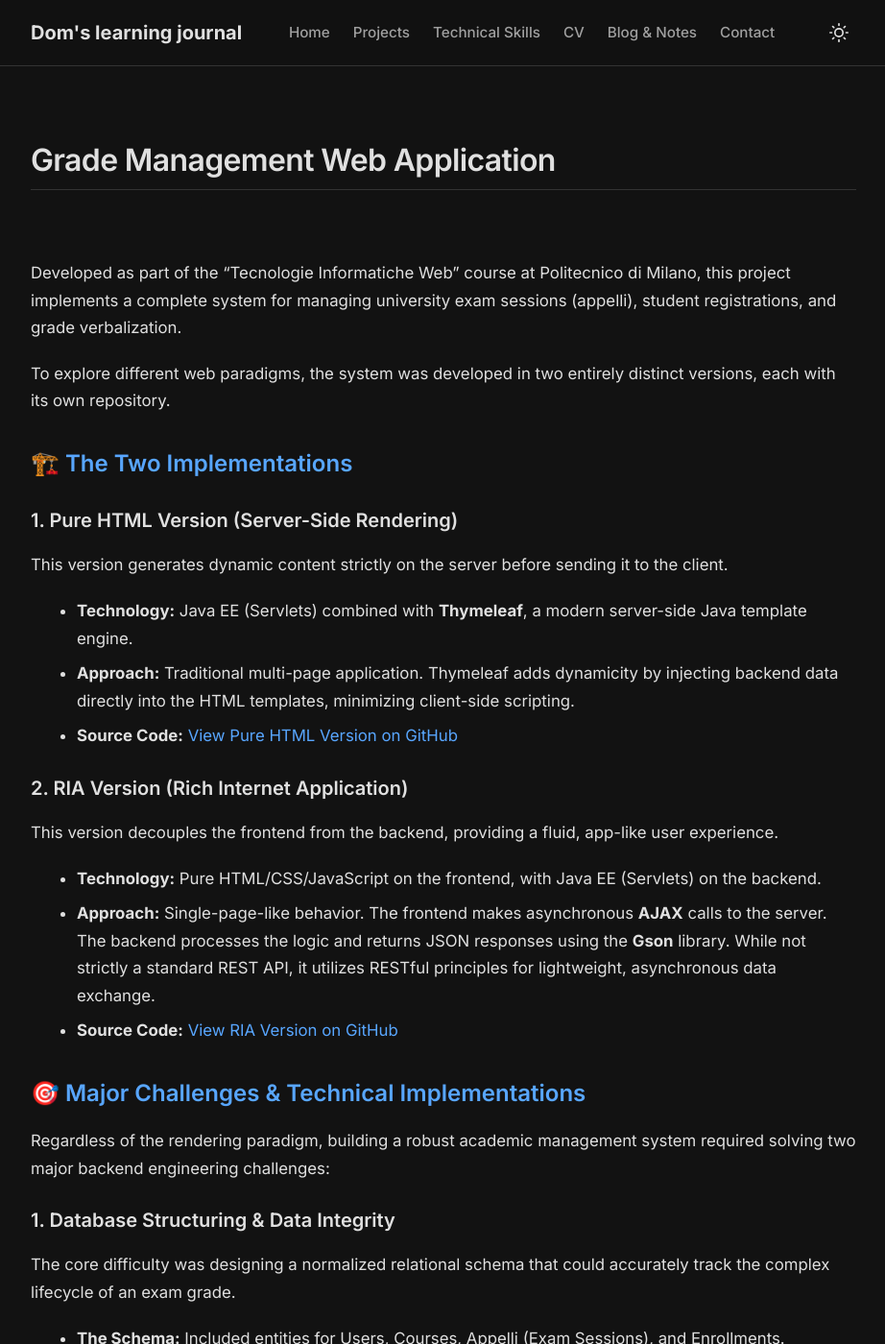
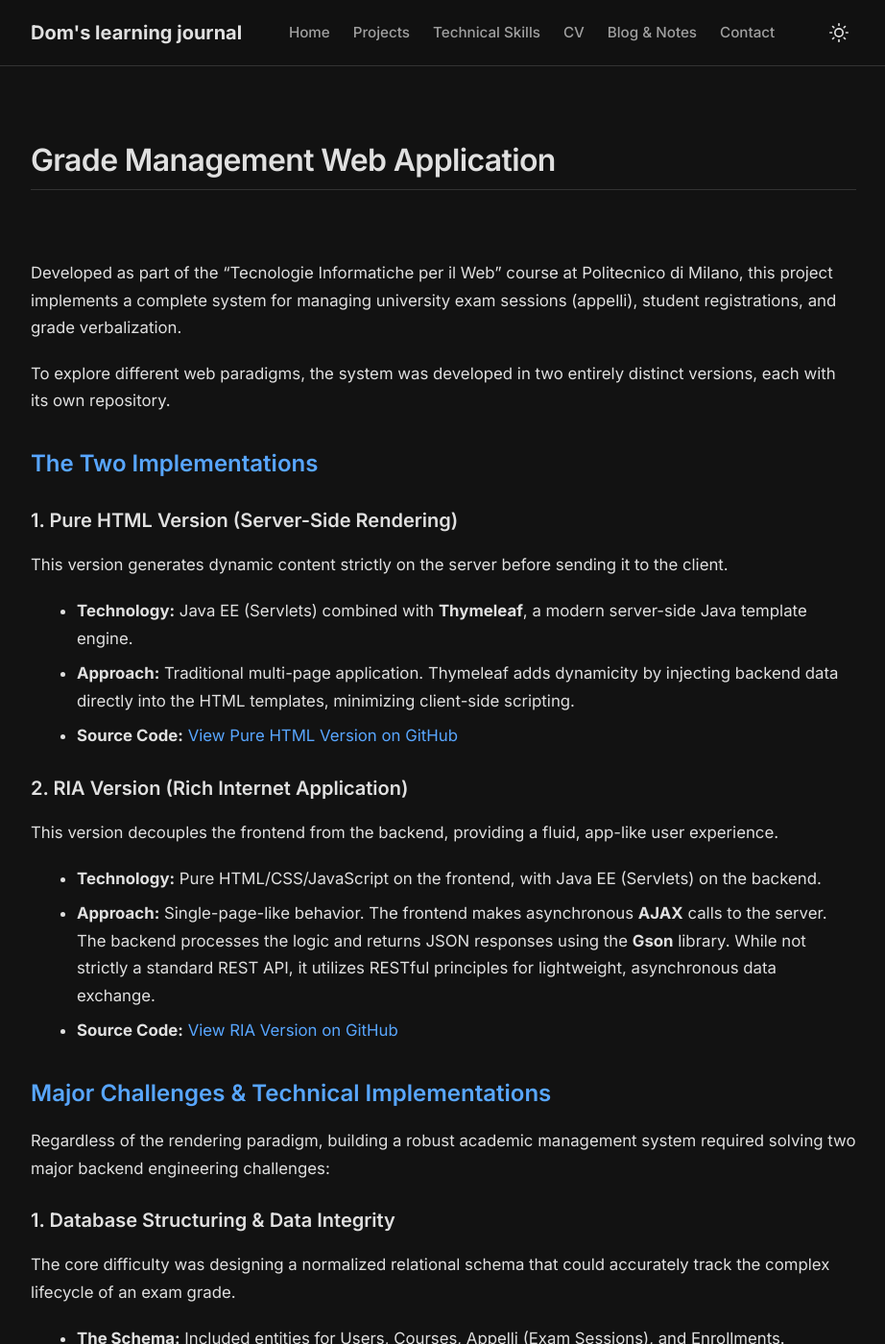
Before and after one commit to DomDegi/domdegi.github.io, a Jekyll site: the page built from _projects/grade-management.md, in a window 1280 px wide and 1400 px high. Shown: the whole window at 96% size, without its empty margins (178-1100 px from the left). Built offline with Jekyll 4.4.1, drawn with Linux system fonts in a browser that asks for light colours; some of the changed text lies outside the part shown.

Commit message:
docs: remove heading emojis and a top-level heading, add sequence diagrams to project documentation, and update profile placeholder image.

```diff
--- a/_projects/grade-management.md
+++ b/_projects/grade-management.md
@@ -5,11 +5,11 @@ description: A full-stack Java EE & JavaScript system for university exam manage
 tags: [Java, JavaScript, SQL, Web, Fullstack]
 ---
 
-Developed as part of the "Tecnologie Informatiche Web" course at Politecnico di Milano, this project implements a complete system for managing university exam sessions (appelli), student registrations, and grade verbalization.
+Developed as part of the "Tecnologie Informatiche per il Web" course at Politecnico di Milano, this project implements a complete system for managing university exam sessions (appelli), student registrations, and grade verbalization.
 
 To explore different web paradigms, the system was developed in two entirely distinct versions, each with its own repository.
 
-## 🏗️ The Two Implementations
+## The Two Implementations
 
 ### 1. Pure HTML Version (Server-Side Rendering)
 This version generates dynamic content strictly on the server before sending it to the client.
@@ -23,7 +23,7 @@ This version decouples the frontend from the backend, providing a fluid, app-lik
 * **Approach:** Single-page-like behavior. The frontend makes asynchronous **AJAX** calls to the server. The backend processes the logic and returns JSON responses using the **Gson** library. While not strictly a standard REST API, it utilizes RESTful principles for lightweight, asynchronous data exchange.
 * **Source Code:** [View RIA Version on GitHub](https://github.com/domdegi/tiw-js-2425)
 
-## 🎯 Major Challenges & Technical Implementations
+## Major Challenges & Technical Implementations
 
 Regardless of the rendering paradigm, building a robust academic management system required solving two major backend engineering challenges:
 
```
Also changed, not shown: other parts of _projects/grade-management.md (+2 -2 lines), _projects/order-management.md (+0 -2 lines), README.md, 1 other file.
